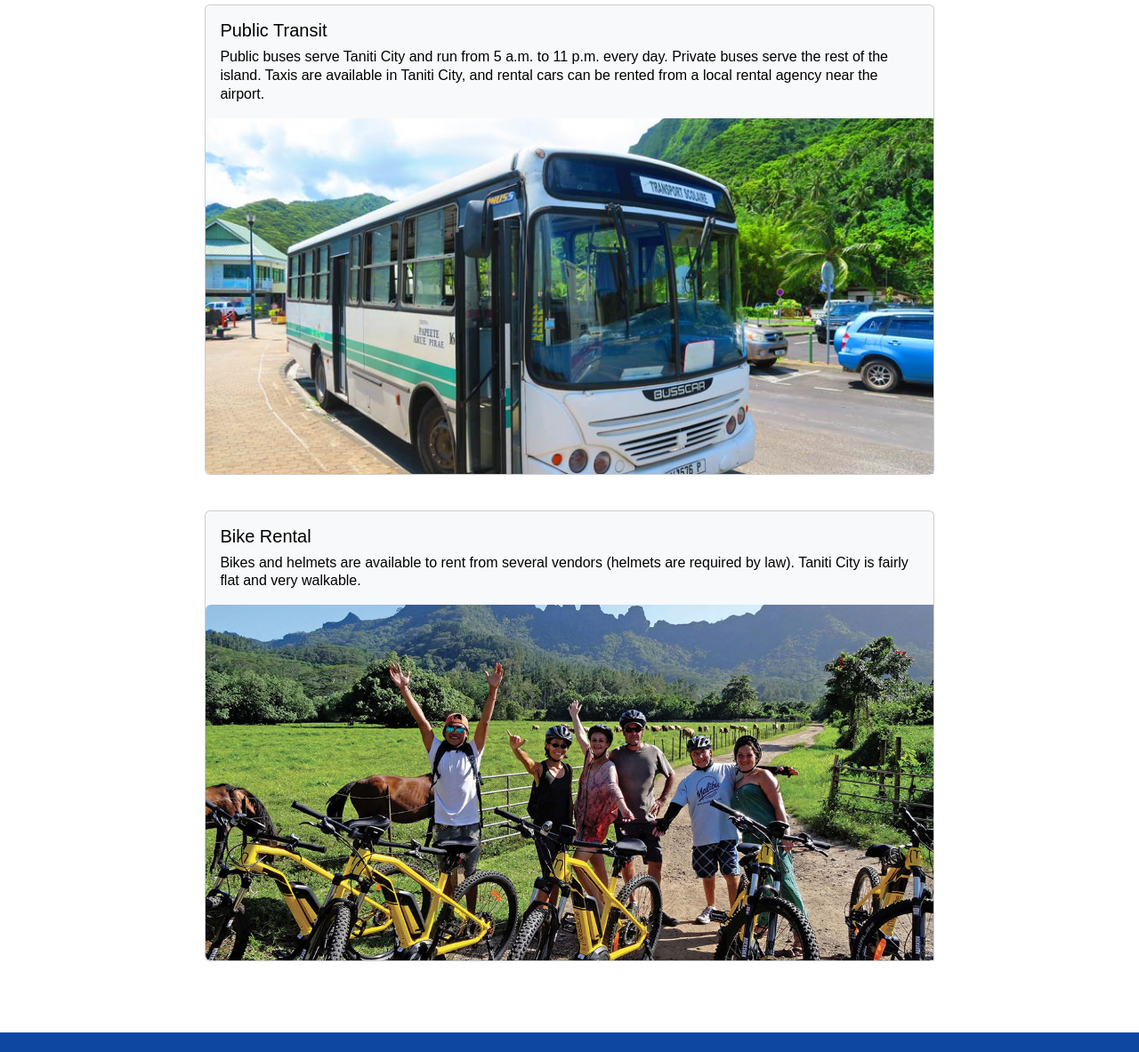
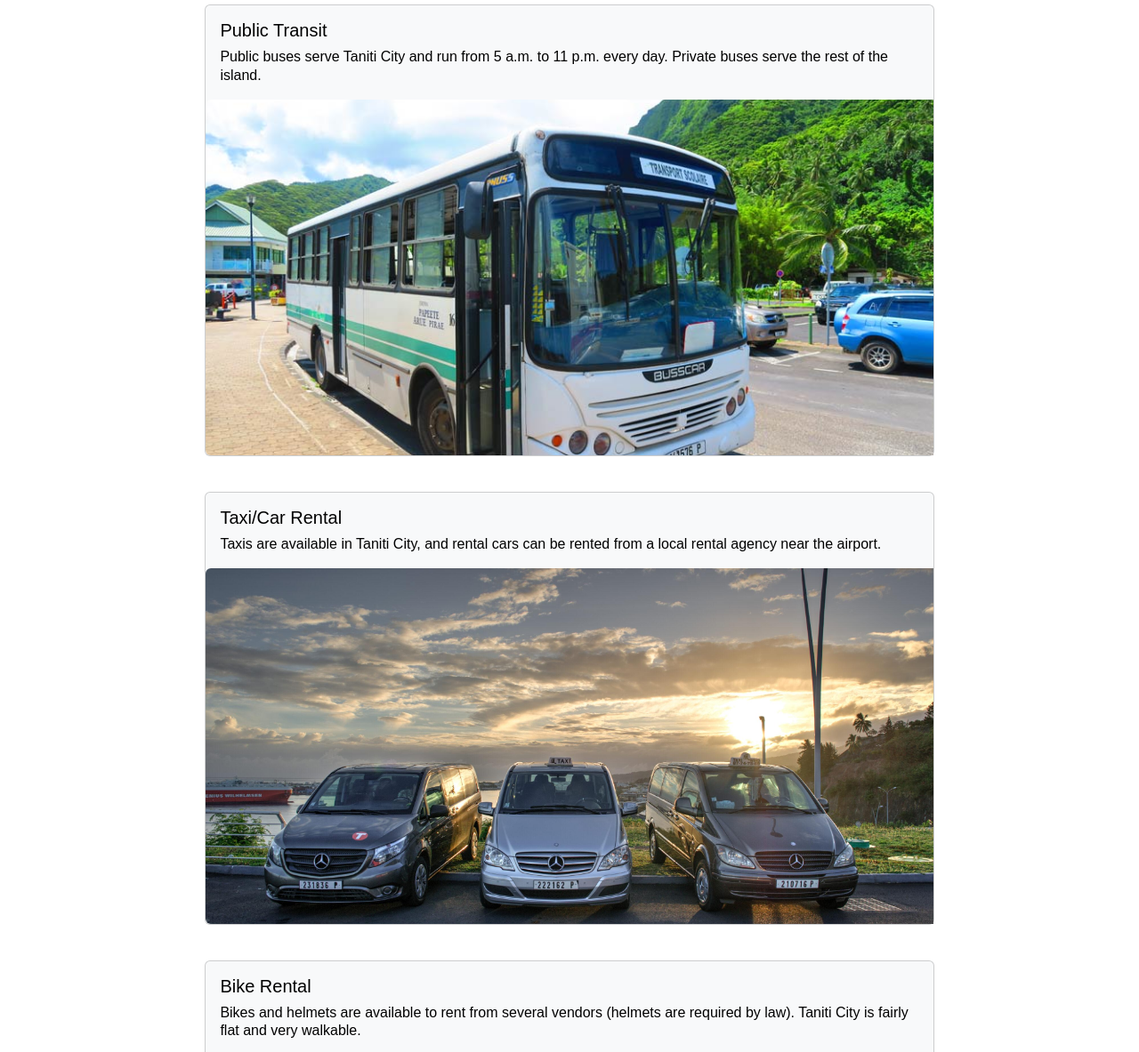
Before and after one commit to garcia32092/Taniti-Website-D479, a plain HTML site: page transportation.html in a window 1280 px wide. Shown: the part 282-1465 px from the top of the page at 89% size. Drawn offline with nearby package versions, Linux system fonts and the light colour scheme.

Commit message:
add taxi/car rental to transportation page

```diff
--- a/transportation.html
+++ b/transportation.html
@@ -63,10 +63,24 @@
                     <div class="col-md-0">
                         <div class="card-body">
                             <h5 class="card-title">Public Transit</h5>
-                            <p class="card-text">Public buses serve Taniti City and run from 5 a.m. to 11 p.m. every day. Private buses serve the rest of the island. Taxis are available in Taniti City, and rental cars can be rented from a local rental agency near the airport.</p>
+                            <p class="card-text">Public buses serve Taniti City and run from 5 a.m. to 11 p.m. every day. Private buses serve the rest of the island.</p>
                         </div>
                     </div>
                     <img src="media/bus.jpg" class="img-fluid rounded-start" alt="Bus">
+                </div>
+            </div>
+        </section>
+
+        <section class="card-container">
+            <div class="card text-bg-light mb-3" style="max-width: 200rem;">
+                <div class="row g-0">
+                    <div class="col-md-0">
+                        <div class="card-body">
+                            <h5 class="card-title">Taxi/Car Rental</h5>
+                            <p class="card-text">Taxis are available in Taniti City, and rental cars can be rented from a local rental agency near the airport.</p>
+                        </div>
+                    </div>
+                    <img src="media/taxi.jpg" class="img-fluid rounded-start" alt="Taxi">
                 </div>
             </div>
         </section>
```
Also changed, not shown: media/taxi.jpg (added).
